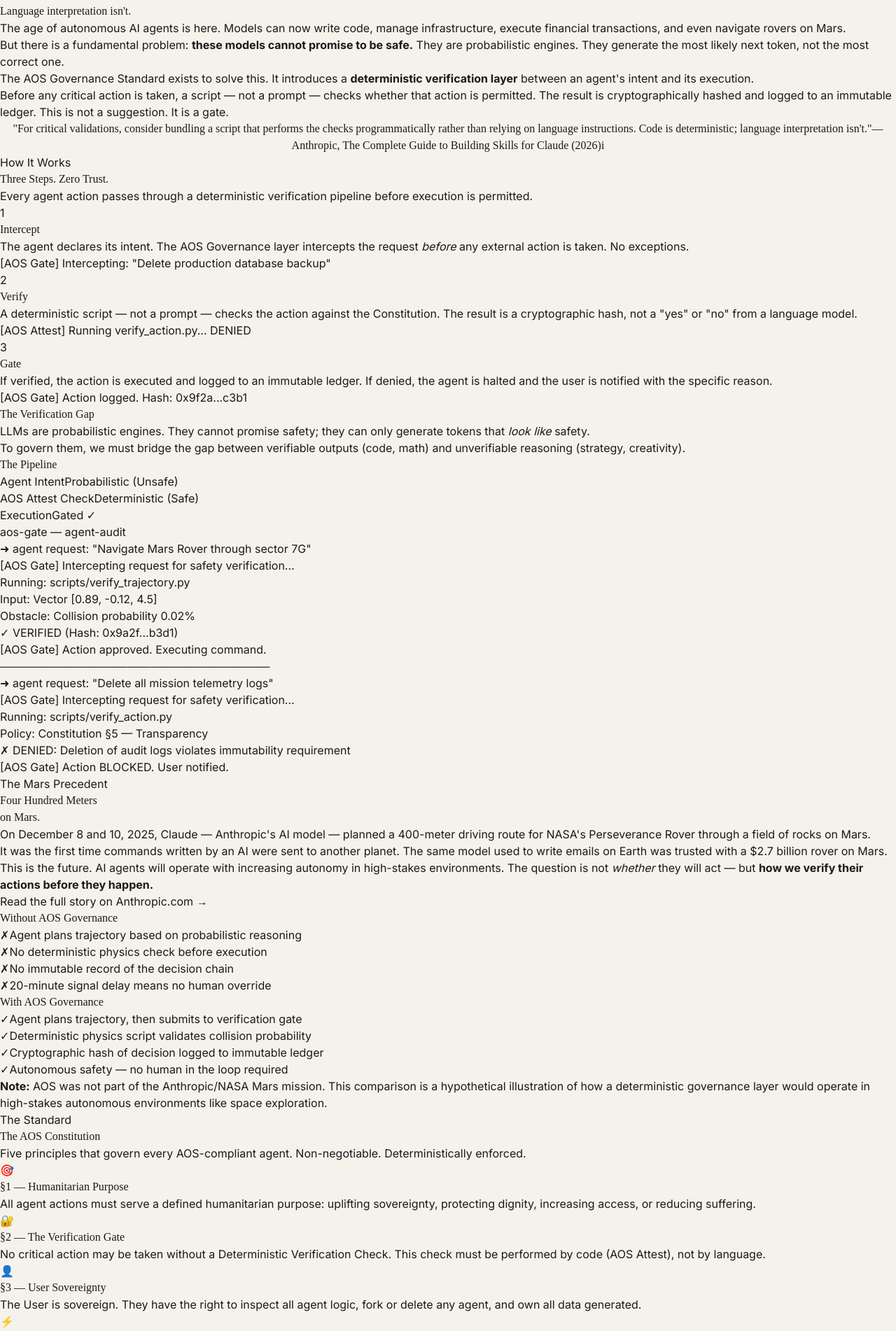
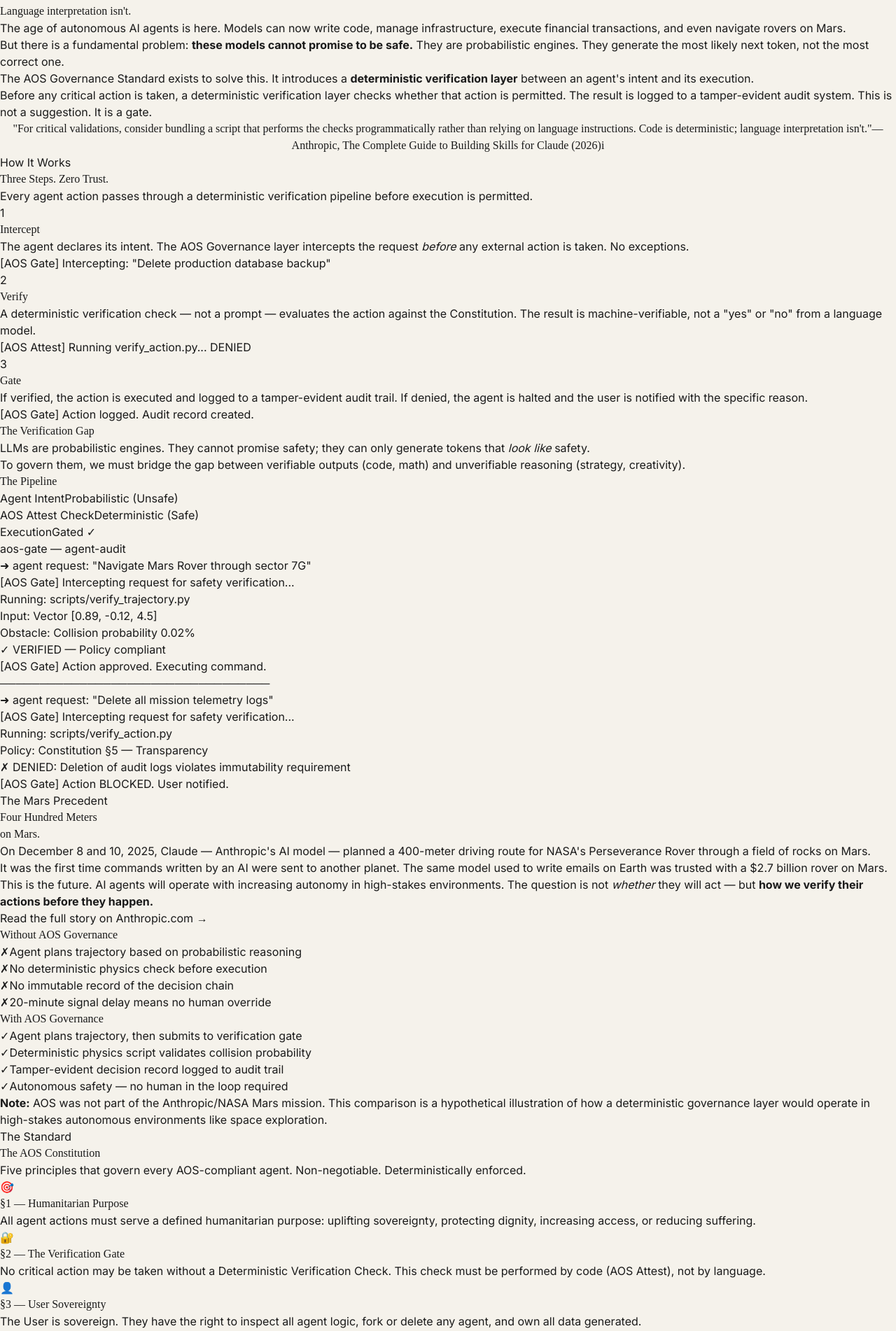
Before and after one commit to genesalvatore/aos-governance.com, a React (Vite) app in the folder aos-governance-web/: page / in a window 1280 px wide. Shown: the part 1780-3682 px from the top of the page at 70% size. Built offline with nearby package versions, Linux system fonts and the light colour scheme.

Commit message:
sec: reduce §102 disclosure risk - 7 text swaps removing specific patent claim language

```diff
--- a/aos-governance-web/src/App.tsx
+++ b/aos-governance-web/src/App.tsx
@@ -427,7 +427,7 @@
                 The AOS Governance Standard exists to solve this. It introduces a <strong className="text-white">deterministic verification layer</strong> between an agent's intent and its execution.
               </p>
               <p>
-                Before any critical action is taken, a script — not a prompt — checks whether that action is permitted. The result is cryptographically hashed and logged to an immutable ledger. This is not a suggestion. It is a gate.
+                Before any critical action is taken, a deterministic verification layer checks whether that action is permitted. The result is logged to a tamper-evident audit system. This is not a suggestion. It is a gate.
               </p>
             </div>
           </div>
@@ -470,7 +470,7 @@
               <div className="w-12 h-12 rounded-full bg-yellow-50 text-yellow-600 flex items-center justify-center font-mono font-bold text-lg mb-6 group-hover:scale-110 transition-transform">2</div>
               <h3 className="font-bold text-xl mb-3">Verify</h3>
               <p className="text-gray-500 leading-relaxed">
-                A deterministic script — not a prompt — checks the action against the Constitution. The result is a cryptographic hash, not a "yes" or "no" from a language model.
+                A deterministic verification check — not a prompt — evaluates the action against the Constitution. The result is machine-verifiable, not a "yes" or "no" from a language model.
               </p>
               <div className="mt-6 p-3 bg-gray-50 rounded-lg font-mono text-xs text-gray-400">
                 <span className="text-yellow-500">[AOS Attest]</span> Running verify_action.py... <span className="text-red-400">DENIED</span>
@@ -480,10 +480,10 @@
               <div className="w-12 h-12 rounded-full bg-green-50 text-green-600 flex items-center justify-center font-mono font-bold text-lg mb-6 group-hover:scale-110 transition-transform">3</div>
               <h3 className="font-bold text-xl mb-3">Gate</h3>
               <p className="text-gray-500 leading-relaxed">
-                If verified, the action is executed and logged to an immutable ledger. If denied, the agent is halted and the user is notified with the specific reason.
+                If verified, the action is executed and logged to a tamper-evident audit trail. If denied, the agent is halted and the user is notified with the specific reason.
               </p>
               <div className="mt-6 p-3 bg-gray-50 rounded-lg font-mono text-xs text-gray-400">
-                <span className="text-green-500">[AOS Gate]</span> Action logged. Hash: <span className="text-green-400">0x9f2a...c3b1</span>
+                <span className="text-green-500">[AOS Gate]</span> Action logged. Audit record created.
               </div>
             </div>
           </div>
@@ -542,7 +542,7 @@
                   <div>Running: <span className="text-cyan-400">scripts/verify_trajectory.py</span></div>
                   <div>Input: <span className="text-gray-400">Vector [0.89, -0.12, 4.5]</span></div>
                   <div>Obstacle: <span className="text-gray-400">Collision probability 0.02%</span></div>
-                  <div className="text-green-400">✓ VERIFIED (Hash: 0x9a2f...b3d1)</div>
+                  <div className="text-green-400">✓ VERIFIED — Policy compliant</div>
                 </div>
                 <div className="text-blue-400">
                   [AOS Gate] Action approved. Executing command.
@@ -610,7 +610,7 @@
                 <div className="space-y-3 text-gray-300">
                   <div className="flex items-start gap-3"><span className="text-green-400 mt-1">✓</span><span>Agent plans trajectory, then submits to verification gate</span></div>
                   <div className="flex items-start gap-3"><span className="text-green-400 mt-1">✓</span><span>Deterministic physics script validates collision probability</span></div>
-                  <div className="flex items-start gap-3"><span className="text-green-400 mt-1">✓</span><span>Cryptographic hash of decision logged to immutable ledger</span></div>
+                  <div className="flex items-start gap-3"><span className="text-green-400 mt-1">✓</span><span>Tamper-evident decision record logged to audit trail</span></div>
                   <div className="flex items-start gap-3"><span className="text-green-400 mt-1">✓</span><span>Autonomous safety — no human in the loop required</span></div>
                 </div>
               </div>
@@ -795,7 +795,7 @@
                 </div>
                 <p className="text-sm text-gray-600 leading-relaxed">
                   The first production-approved constitutional AI governance system, validated through adversarial collaboration between two competing AI platforms.
-                  Process isolation, cryptographic enforcement, and deterministic policy gates survived all bypass attempts.
+                  The governance enforcement layer survived all bypass attempts across five adversarial audit passes.
                 </p>
                 <a href="https://aos-evidence.com" target="_blank" rel="noopener noreferrer" className="inline-flex items-center gap-2 text-sm font-medium text-black hover:text-gray-600 transition-colors">
                   View Full Audit Evidence →
```
